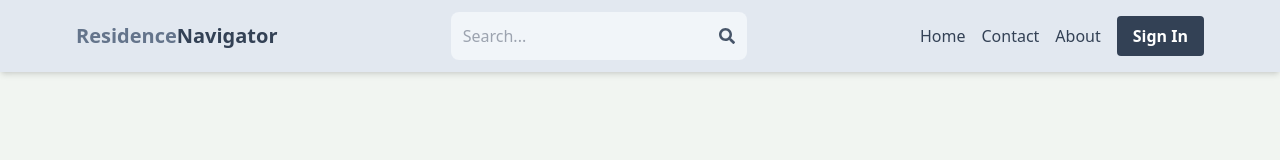
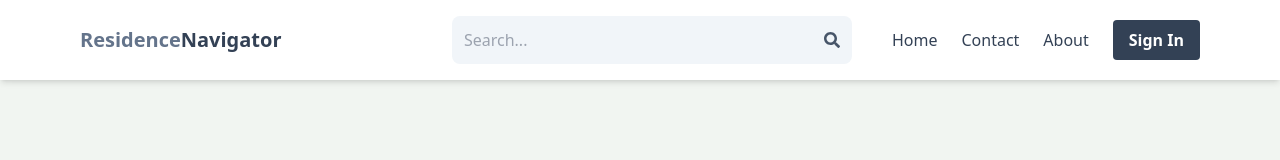
Before and after one commit to awaisrahman12/Final-Project, a React (Vite) app in the folder client/: page / in a window 1280 px wide. Shown: the top 160 px of the page. Built offline with nearby package versions, Linux system fonts and the light colour scheme; no server answers.

Commit message:
Update Header.jsx

```diff
--- a/client/src/components/Header.jsx
+++ b/client/src/components/Header.jsx
@@ -1,4 +1,4 @@
-import { FaSearch } from "react-icons/fa";
+import { FaSearch, FaBars, FaTimes } from "react-icons/fa";
 import { Link, useNavigate } from "react-router-dom";
 import { useSelector } from "react-redux";
 import { useEffect, useState } from "react";
@@ -6,6 +6,7 @@ import { useEffect, useState } from "react";
 const Header = () => {
   const { currentUser } = useSelector((state) => state.user);
   const [searchTerm, setSearchTerm] = useState("");
+  const [menuOpen, setMenuOpen] = useState(false);
   const navigate = useNavigate();
 
   const handleSubmit = (e) => {
@@ -25,22 +26,43 @@ const Header = () => {
   }, [location.search]);
 
   return (
-    <header className="bg-slate-200 shadow-md">
-      <div className="flex justify-between items-center max-w-6xl mx-auto p-3">
-        <Link to="/">
+    <header className="bg-white shadow-md sticky top-0 z-10">
+      {/* Mobile Menu Button */}
+      <div className="sm:hidden flex justify-between items-center p-4">
+        <Link to="/" className="flex-grow">
           <h1 className="font-bold text-sm sm:text-xl flex flex-wrap">
             <span className="text-slate-500">Residence</span>
             <span className="text-slate-700">Navigator</span>
           </h1>
         </Link>
+        <button
+          className="p-2"
+          onClick={() => setMenuOpen(!menuOpen)}
+        >
+          {menuOpen ? <FaTimes className="text-slate-700" /> : <FaBars className="text-slate-700" />}
+        </button>
+      </div>
+
+      {/* Desktop Navigation and Search Bar */}
+      <div className={`hidden sm:flex justify-between items-center max-w-6xl mx-auto p-4`}>
+        {/* Logo */}
+        <Link to="/" className="flex-grow">
+          <h1 className="font-bold text-sm sm:text-xl flex flex-wrap">
+            <span className="text-slate-500">Residence</span>
+            <span className="text-slate-700">Navigator</span>
+          </h1>
+        </Link>
+
+        {/* Search Bar */}
         <form
           onSubmit={handleSubmit}
-          className="bg-slate-100 p-3 rounded-lg flex items-center"
+          className="bg-slate-100 mr-10 p-3 rounded-lg flex items-center"
+          style={{ maxWidth: "400px", flexGrow: 1 }}
         >
           <input
             type="text"
             placeholder="Search..."
-            className="bg-transparent focus:outline-none w-24 sm:w-64"
+            className="bg-transparent focus:outline-none w-full"
             value={searchTerm}
             onChange={(e) => setSearchTerm(e.target.value)}
           />
@@ -49,24 +71,18 @@ const Header = () => {
           </button>
         </form>
 
-        <ul className="flex gap-4 items-center">
+        {/* Navigation Links */}
+        <ul className="flex gap-6 items-center">
           <Link to="/">
-            <li className="hidden sm:inline text-slate-700 hover:text-slate-500">
-              Home
-            </li>
+            <li className="text-slate-700 hover:text-slate-500">Home</li>
           </Link>
           <Link to="/contact">
-            <li className="hidden sm:inline text-slate-700 hover:text-slate-500">
-              Contact
-            </li>
+            <li className="text-slate-700 hover:text-slate-500">Contact</li>
           </Link>
           <Link to="/about">
-            <li className="hidden sm:inline text-slate-700 hover:text-slate-500">
-              About
-            </li>
+            <li className="text-slate-700 hover:text-slate-500">About</li>
           </Link>
-
-          <Link to="/profile">
+          <Link to={currentUser ? "/profile" : "/sign-in"}>
             {currentUser ? (
               <img
                 src={currentUser.avatar}
@@ -81,6 +97,40 @@ const Header = () => {
           </Link>
         </ul>
       </div>
+
+      {/* Mobile Menu */}
+      <div className={`fixed top-0 left-0 w-full bg-white shadow-lg sm:hidden ${menuOpen ? 'block' : 'hidden'}`} style={{ zIndex: 10 }}>
+        <div className="relative">
+          <button
+            className="absolute top-4 right-4 p-2 text-slate-700"
+            onClick={() => setMenuOpen(false)}
+          >
+            <FaTimes />
+          </button>
+          <ul className="flex flex-col items-center py-16">
+            <Link to="/" onClick={() => setMenuOpen(false)}>
+              <li className="py-2 text-slate-700 hover:text-slate-500">Home</li>
+            </Link>
+            <Link to="/contact" onClick={() => setMenuOpen(false)}>
+              <li className="py-2 text-slate-700 hover:text-slate-500">Contact</li>
+            </Link>
+            <Link to="/about" onClick={() => setMenuOpen(false)}>
+              <li className="py-2 text-slate-700 hover:text-slate-500">About</li>
+            </Link>
+            <Link to={currentUser ? "/profile" : "/sign-in"} onClick={() => setMenuOpen(false)}>
+              {currentUser ? (
+                <img
+                  src={currentUser.avatar}
+                  alt="avatar"
+                  className="rounded-full h-7 w-7 object-cover"
+                />
+              ) : (
+                <li className="py-2 text-slate-700 hover:text-slate-500">Sign In</li>
+              )}
+            </Link>
+          </ul>
+        </div>
+      </div>
     </header>
   );
 };
```
